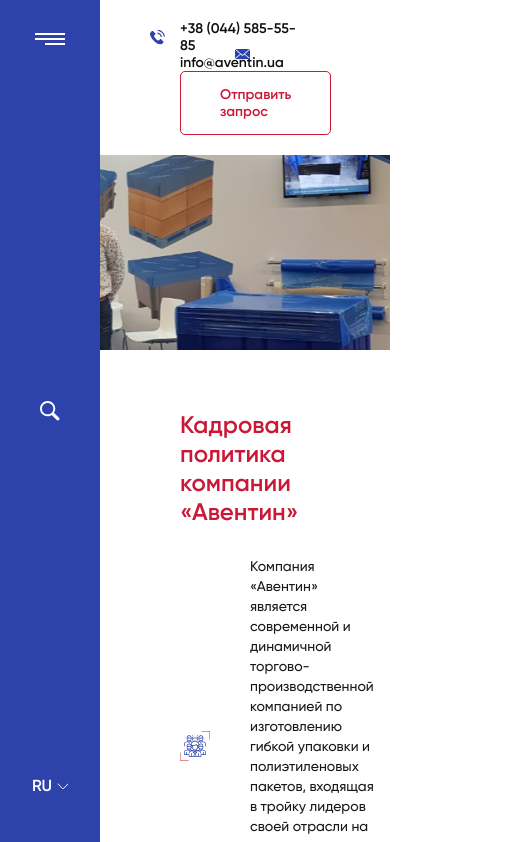
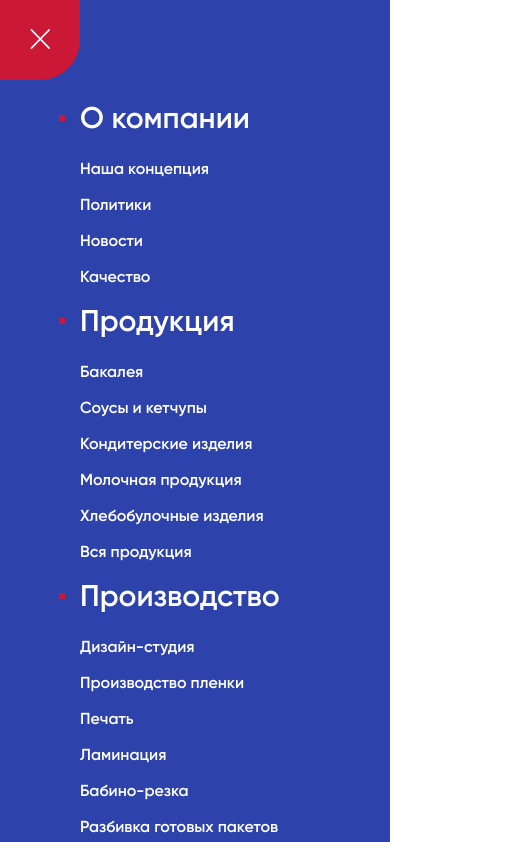
Before and after one commit to dimov97/aventin-, a website: page index.html in a window 390 px wide. Both pictures are taken after a click on the link 50 px from the left and 39 px from the top of the page. Shown: the top 842 px of the page, 507 px wide, since content can reach past the window. Drawn offline with nearby package versions, Linux system fonts and the light colour scheme.

Commit message:
меню открывается и адаптив

```diff
--- a/index.html
+++ b/index.html
@@ -6,16 +6,67 @@
   <title>Title</title>
   <link rel="stylesheet" href="reset.css">
   <link rel="stylesheet" href="dist/main.css">
+  <script src="https://ajax.googleapis.com/ajax/libs/jquery/3.4.1/jquery.min.js"></script>
 </head>
 <body>
   <aside>
-    <a href="#" class="menu">
+    <a href="#" class="menu__btn">
       <div></div>
     </a>
     <a href="#" class="search"><img src="img/search.svg" alt="search">
     </a>
     <a href="#" class="language">RU</a>
   </aside>
+  <div class="main__menu">
+    <button class="close__menu"><img src="img/close.svg" alt="close"></button>
+    <div class="menu__wrap">
+      <div class="main_menu_column">
+        <h6>
+          <a href="#">О компании</a>
+        </h6>
+        <ul>
+          <li><a href="#">Наша концепция</a></li>
+          <li><a href="#">Политики</a></li>
+          <li><a href="#">Новости</a></li>
+          <li><a href="#">Качество</a></li>
+        </ul>
+      </div>
+      <div class="main_menu_column">
+        <h6>
+          <a href="#">Продукция</a>
+        </h6>
+        <ul>
+          <li><a href="#">Бакалея</a></li>
+          <li><a href="#">Соусы и кетчупы</a></li>
+          <li><a href="#">Кондитерские изделия</a></li>
+          <li><a href="#">Молочная продукция</a></li>
+          <li><a href="#">Хлебобулочные изделия</a></li>
+          <li><a href="#">Вся продукция</a></li>
+        </ul>
+      </div>
+      <div class="main_menu_column">
+        <h6>
+          <a href="#">Производство</a>
+        </h6>
+        <ul>
+          <li><a href="#">Дизайн-студия</a></li>
+          <li><a href="#">Производство пленки</a></li>
+          <li><a href="#">Печать</a></li>
+          <li><a href="#">Ламинация</a></li>
+          <li><a href="#">Бабино-резка</a></li>
+          <li><a href="#">Разбивка готовых пакетов</a></li>
+        </ul>
+      </div>
+      <div class="main_menu_column">
+        <h6>
+          <a href="#">Контакты</a>
+        </h6>
+        <ul>
+          <li><a href="#">Карьера</a></li>
+        </ul>
+      </div>
+    </div>
+  </div>
   <header>
     <a href="#" class="logo"><img src="img/Aventin_logo.svg" alt="logo"></a>
     <div class="wrapper">
@@ -155,7 +206,7 @@
         <a class="footer__mail" href="#">info@aventin.ua</a>
       </div>
       <div class="column">
-        <h5>О компании</h5>
+        <a href="#" class="column__title">О компании</a>
         <ul>
           <li><a href="#">Наша концепция</a></li>
           <li><a href="#">Политики</a></li>
@@ -164,7 +215,7 @@
         </ul>
       </div>
       <div class="column">
-        <h5>Продукция</h5>
+        <a class="column__title" href="#">Продукция</a>
         <ul>
           <li><a href="#">Бакалея</a></li>
           <li><a href="#">Соусы и кетчупы</a></li>
@@ -175,7 +226,7 @@
         </ul>
       </div>
       <div class="column">
-        <h5>Производство</h5>
+        <a class="column__title" href="#">Производство</a>
         <ul>
           <li><a href="#">Дизайн-студия</a></li>
           <li><a href="#">Производство пленки</a></li>
@@ -186,12 +237,13 @@
         </ul>
       </div>
       <div class="column">
-        <h5>Контакты</h5>
+        <a class="column__title" href="#">Контакты</a>
         <ul>
           <li><a href="#">Карьера</a></li>
         </ul>
       </div>
     </div>
   </footer>
+  <script type="text/javascript" src="js/script.js"></script>
 </body>
 </html>
--- a/js/script.js
+++ b/js/script.js
@@ -0,0 +1,14 @@
+$('.menu__btn').on('click', function (e) {
+    e.preventDefault()
+    $('.menu__btn').toggleClass('menu__active')
+    $('.main__menu').toggleClass('menu__active')
+    $('.close__menu').toggleClass('menu__active')
+    $('body').toggleClass('menu__active')
+})
+$('.close__menu').on('click', function (e) {
+    e.preventDefault()
+    $('.menu__btn').toggleClass('menu__active')
+    $('.main__menu').toggleClass('menu__active')
+    $('.close__menu').toggleClass('menu__active')
+    $('body').toggleClass('menu__active')
+})
--- a/scss/main.scss
+++ b/scss/main.scss
@@ -31,11 +31,27 @@
 body {
   font-family: gilroy-medium, sans-serif;
   font-size: 14px;
+  overflow: hidden;
+  .menu__active {
+    overflow: hidden;
+    height: 100vh;
+  }
 }
 .container {
   width: 100%;
   padding: 0 180px;
-
+}
+@media (max-width: 991px) {
+  .container {
+    padding-left: 180px;
+    padding-right: 120px;
+  }
+}
+@media (max-width: 767px) {
+  .container {
+    padding-left: 80px;
+    padding-right: 30px;
+  }
 }
 
 aside {
@@ -50,9 +66,10 @@
   justify-content: space-between;
   align-items: center;
   z-index: 999;
-  .menu {
+  .menu__btn {
     width: 30px;
     height: 12px;
+    display: block;
     div {
       width: 30px;
       height: 2px;
@@ -96,6 +113,11 @@
       transform: translateY(-50%);
       right: -16px;
     }
+  }
+}
+@media (max-width: 767px) {
+  aside {
+    width: 50px;
   }
 }
 header {
@@ -147,6 +169,12 @@
     }
   }
 }
+@media (max-width: 991px) {
+  header {
+    display: none;
+  }
+
+}
 h2 {
   font-family: gilroy-semibold, sans-serif;
   font-size: 20px;
@@ -193,6 +221,23 @@
       top: 0;
       right: 0;
     }
+    @media (max-width: 1260px) {
+      .image {
+        width: 650px;
+        height: 190px;
+      }
+    }
+    @media (max-width: 1040px) {
+      .image {
+        width: 550px;
+        height: 190px;
+      }
+    }
+    @media (max-width: 965px) {
+      .image {
+        display: none;
+      }
+    }
     .wrap {
       padding-top: 30px;
       display: flex;
@@ -229,6 +274,16 @@
           color: #18191C;
         }
       }
+      @media (max-width: 991px) {
+        .card {
+          width: 50%;
+        }
+      }
+      @media (max-width: 767px) {
+        .card {
+          width: 100%;
+        }
+      }
     }
   }
 }
@@ -246,6 +301,7 @@
     padding-top: 40px;
     display: flex;
     padding-bottom: 100px;
+    flex-wrap: wrap;
     .step {
       &:last-child {
         padding-right: 0;
@@ -305,6 +361,17 @@
           transform: translateY(-50%) translateX(-50%);
         }
       }
+      @media (max-width: 1264px) {
+        .circle {
+          &:after {
+            display: none;
+          }
+          &:before {
+            display: none;
+          }
+        }
+
+      }
       .step__text {
         font-family: gilroy-semibold, sans-serif;
         color: #B4B5B6;
@@ -312,6 +379,16 @@
         letter-spacing: 0;
         line-height: 16px;
         padding-top: 5px;
+      }
+    }
+    @media (max-width: 991px) {
+      .step {
+        width: 50%;
+      }
+    }
+    @media (max-width: 767px) {
+      .step {
+        width: 100%;
       }
     }
   }
@@ -356,6 +433,7 @@
       background-color: #F7F7F7;
       border-radius: 5px;
       display: flex;
+      flex-wrap: wrap;
       align-items: center;
       justify-content: space-between;
       padding: 13px 30px;
@@ -413,7 +491,7 @@
     width: 100%;
     display: flex;
     padding: 50px 180px 40px;
-
+    flex-wrap: wrap;
     .column {
       display: flex;
       width: 20%;
@@ -473,9 +551,32 @@
         }
       }
     }
+    @media (max-width: 1150px) {
+      .column {
+        width: calc(100% / 3);
+        padding-bottom: 50px;
+      }
+    }
+    @media (max-width: 991px) {
+      .column {
+        width: 50%;
+        padding-bottom: 50px;
+      }
+    }
+    @media (max-width: 767px) {
+      .column {
+        width: 100%;
+        padding-bottom: 50px;
+      }
+    }
+  }
+  @media (max-width: 1350px) {
+    .footer__wrapper {
+      padding: 30px 0 40px 80px;
+    }
   }
 }
-h5 {
+.column__title {
   font-family: gilroy-bold, sans-serif;
   font-size: 14px;
   color: white;
@@ -483,6 +584,7 @@
   line-height: 20px;
   text-transform: uppercase;
   position: relative;
+  width: fit-content;
   &:before {
     content: "";
     width: 6px;
@@ -494,3 +596,93 @@
     left: -21px;
   }
 }
+.main__menu {
+  opacity: 0;
+  visibility: hidden;
+  position: fixed;
+  z-index: 999999;
+  background-color: $blueColor;
+  width: 100%;
+  transition: all 0.4s ease-in-out;
+  button {
+    position: absolute;
+    background-color: $pinkColor;
+    width: 80px;
+    height: 80px;
+    border: none;
+    border-bottom-right-radius: 40px;
+    outline:none;
+  }
+  .menu__wrap {
+    width: 100%;
+    height: 100vh;
+    padding-right: 200px;
+    padding-top: 200px;
+    padding-left: 200px;
+    justify-content: space-between;
+    display: flex;
+    flex-wrap: wrap;
+    .main_menu_column {
+      width: calc (100% / 4);
+      h6 {
+        a {
+          font-family: gilroy-semibold, sans-serif;
+          font-size: 30px;
+          color: white;
+          letter-spacing: 0;
+          position: relative;
+          &:before {
+            content: "";
+            width: 6px;
+            height: 6px;
+            background-color: $pinkColor;
+            position: absolute;
+            top: 50%;
+            transform: translateY(-50%);
+            left: -21px;
+          }
+        }
+      }
+      ul {
+        margin-top: 23px;
+        li {
+          margin-bottom: 17px;
+          a {
+            font-family: gilroy-semibold, sans-serif;
+            font-size: 16px;
+            color: white;
+            letter-spacing: 0;
+          }
+        }
+      }
+    }
+    @media (max-width: 991px) {
+      .main_menu_column {
+        width: 50%;
+      }
+    }
+    @media (max-width: 767px) {
+      .main_menu_column {
+        width: 100%;
+      }
+    }
+  }
+  @media (max-width: 1200px) {
+    .menu__wrap {
+      padding-right: 100px;
+      padding-left: 100px;
+    }
+  }
+  @media (max-width: 1200px) {
+    .menu__wrap {
+      padding-right: 30px;
+      padding-left: 80px;
+      padding-top: 100px;
+    }
+  }
+}
+.menu__active {
+  visibility: visible;
+  opacity: 1;
+  transition: opacity 0.4s ease-in-out;
+}
```
Also changed, not shown: README.md (deleted), dist/main.css, img/close.svg (added), 2 other files.
